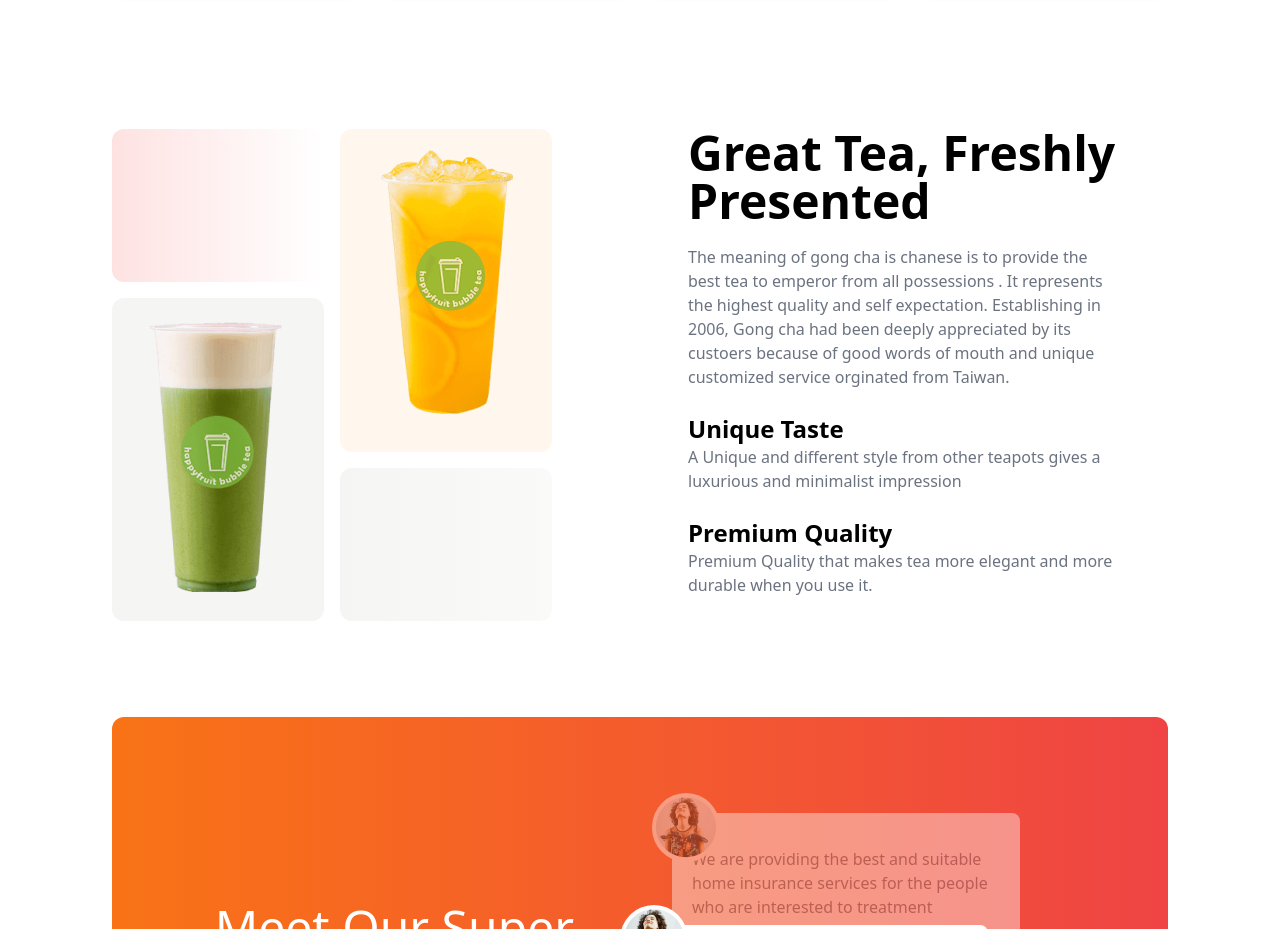
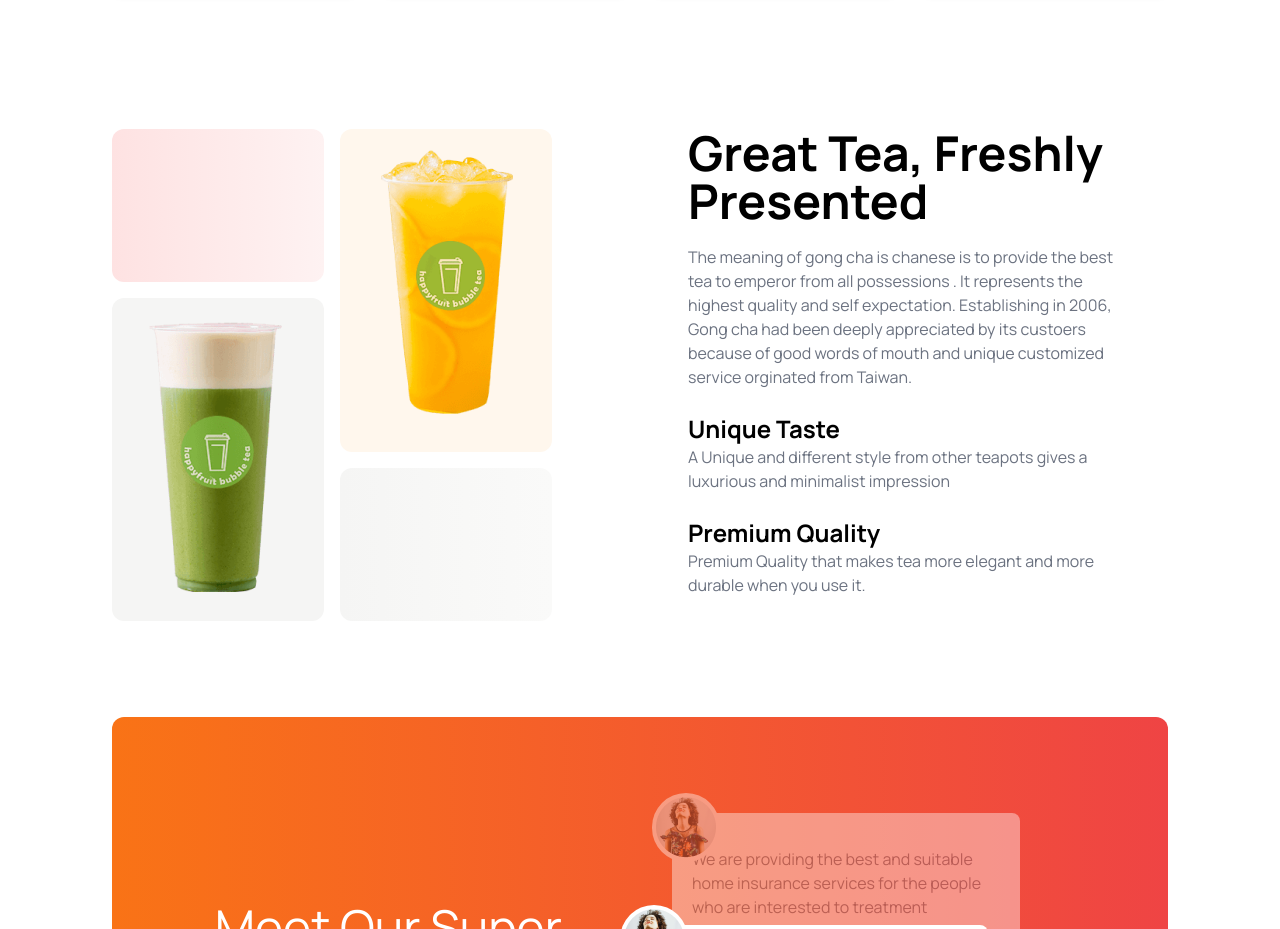
Before and after one commit to farihaa1/tea-house-website-with-tailwind, a plain HTML site: page index.html in a window 1280 px wide. Shown: the part 1120-2049 px from the top of the page. Drawn offline with nearby package versions, Linux system fonts and the light colour scheme.

Commit message:
font family changed

```diff
--- a/index.html
+++ b/index.html
@@ -22,15 +22,18 @@
         extend: {
           colors: {
             clifford: '#da373d',
-          }
-        }
-      }
+          },
+          fontFamily: {
+            manrope:[ 'Manrope','sans-serif'],
+          },
+        },
+      },
     }
   </script>
   <title>Tea House </title>
 </head>
 
-<body>
+<body class="font-manrope">
   <!-- Main Content -->
   <main class="max-w-screen-2xl mx-auto px-20 lg:px-28">
     <!-- Header Section -->
@@ -118,7 +121,7 @@
       <div class="grid grid-cols-1 lg:grid-cols-2">
         <!-- images -->
         <div class="grid grid-cols-2 grid-rows-3 gap-4 lg:w-5/6">
-          <div class="h-38 bg-gradient-to-r from-red-100 to red-50 rounded-xl"></div>
+          <div class="h-38 bg-gradient-to-r from-red-100 to-red-50 rounded-xl"></div>
           <div class="bg-orange-50 rounded-xl row-span-2">
             <img class="mx-auto my-5" src="./images/fresh-1.png" alt="">
           </div>
```
